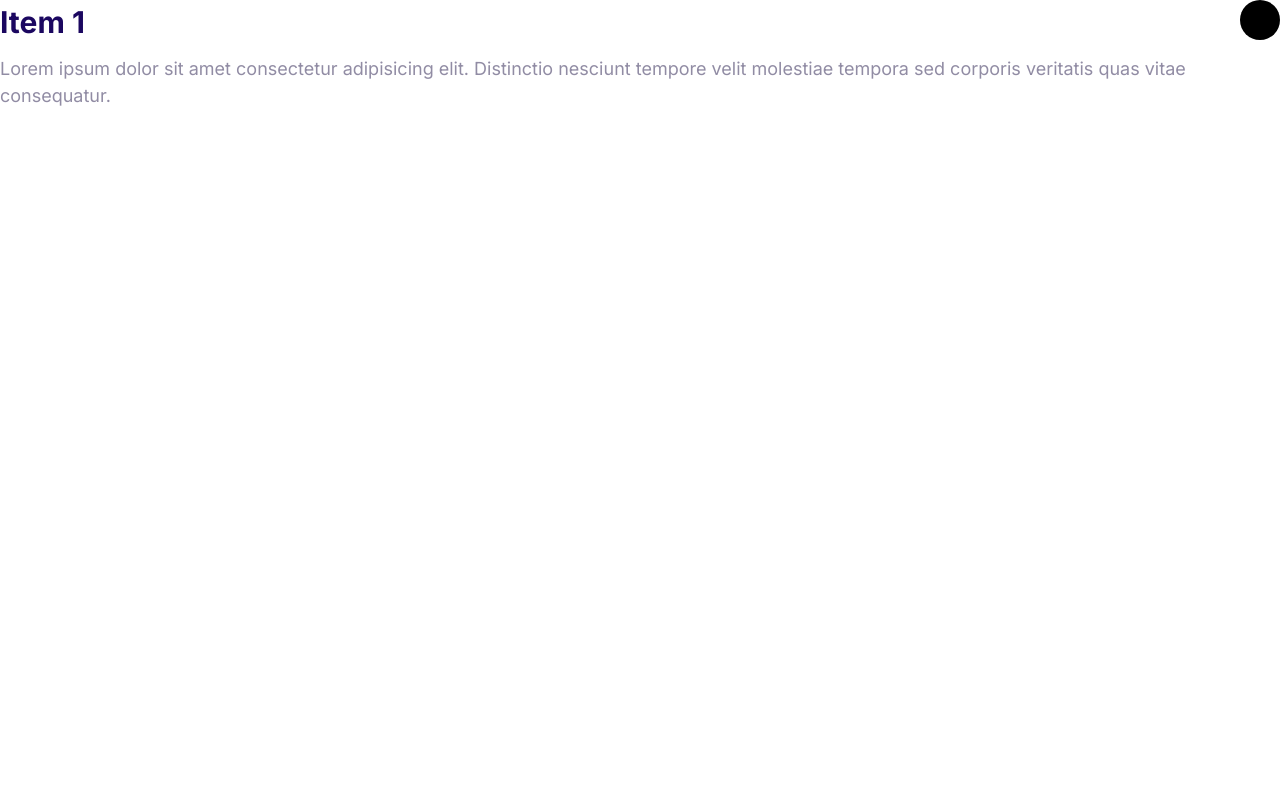
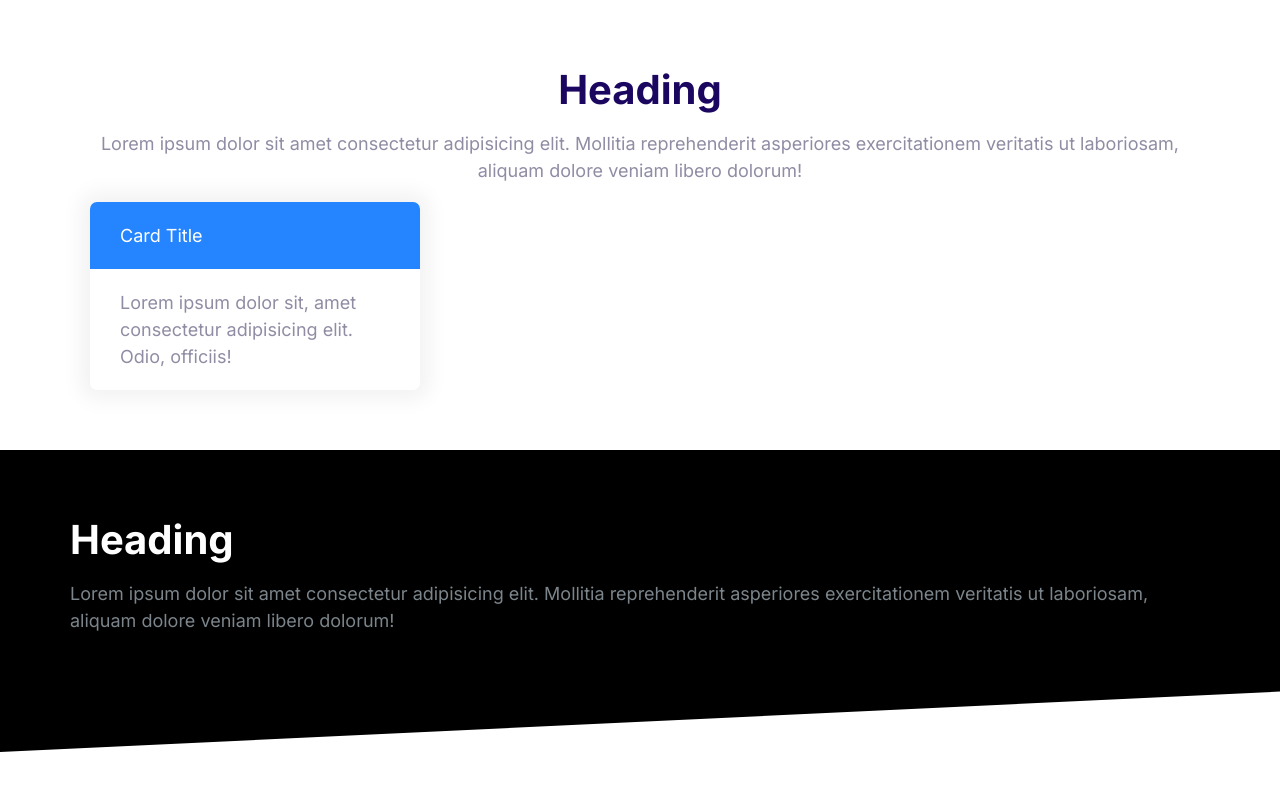
Before and after one commit to orazdaurenov/Moshify, a plain HTML site: page index.html in a window 1280 px wide. Drawn offline with Linux system fonts and the light colour scheme.

Commit message:
Defining the Block element

```diff
--- a/CSS/styles.css
+++ b/CSS/styles.css
@@ -590,3 +590,44 @@ grid-template-columns: 1fr auto;
    max-height: 100vh;
    opacity: 1;
  }
+
+ /*Blocks*/
+
+ .block {
+   --padding-vertical: 6rem;
+   padding: var(--padding-vertical) 2rem;
+ }
+
+ .block__header {
+   text-align: center;
+ }
+
+ .block__heading {
+   margin-top: 0;
+ }
+
+ .block--dark {
+   background: #000;
+   color: #7b858b;
+ }
+
+ .block--dark .block__heading {
+   color: white;
+ }
+
+ .block--skewed-right {
+   padding-bottom: calc(var(--padding-vertical) + 4rem) ;
+   clip-path: polygon(0% 0%, 100% 0%, 100% 100%, 0% 80%);
+ }
+
+ .block--skewed-left {
+   padding-bottom: calc(var(--padding-vertical) + 4rem) ;
+   clip-path: polygon(0% 0%, 100% 0%, 100% 80%, 0% 100%);
+ }
+
+ /*Container*/
+
+ .container {
+   max-width: 1140px;
+   margin: 0 auto;
+ }
--- a/index.html
+++ b/index.html
@@ -12,19 +12,30 @@
     <link rel="stylesheet" href="css/STYLES.css">
 </head>
 <body>
-<div class="collapsible collapsible--expanded">
-    <header class="collapsible__header">
-        <h2 class="collapsible__heading">
-            Item 1
-        </h2>
-            <svg class="icon icon--headings collapsible--chevron">
-                <use xlink:href="Images/sprite.svg#chevron"></use>
-              </svg>
-    </header>
-    <div class="collapsible__content">
-        Lorem ipsum dolor sit amet consectetur adipisicing elit. Distinctio nesciunt tempore velit molestiae tempora sed corporis veritatis quas vitae consequatur.
-    </div>
-</div>
-<script src="js/main.js"></script>
+    <section class="block container">
+        <header class="block__header">
+            <h2 class="block__heading">Heading</h2>
+            <p>
+                Lorem ipsum dolor sit amet consectetur adipisicing elit. Mollitia reprehenderit asperiores exercitationem veritatis ut laboriosam, aliquam dolore veniam libero dolorum!
+            </p>
+        </header>
+        <div style="width: 30%">
+            <div class="card card--primary">
+                <header class="card__header">Card Title</header>
+                <div class="card__body">
+                    Lorem ipsum dolor sit, amet consectetur adipisicing elit. Odio, officiis!
+                </div>
+            </div>
+        </div>
+    </section>
+    <section class="block block--dark block--skewed-left">
+        <div class="container">
+            <h2 class="block__heading">Heading</h2>
+            <p>
+                Lorem ipsum dolor sit amet consectetur adipisicing elit. Mollitia reprehenderit asperiores exercitationem veritatis ut laboriosam, aliquam dolore veniam libero dolorum!
+            </p>
+        </div>
+    </section>
+    <script src="js/main.js"></script>
 </body>
 </html>
```
Also changed, not shown: Components/block.html (added, +24 -0 lines).
